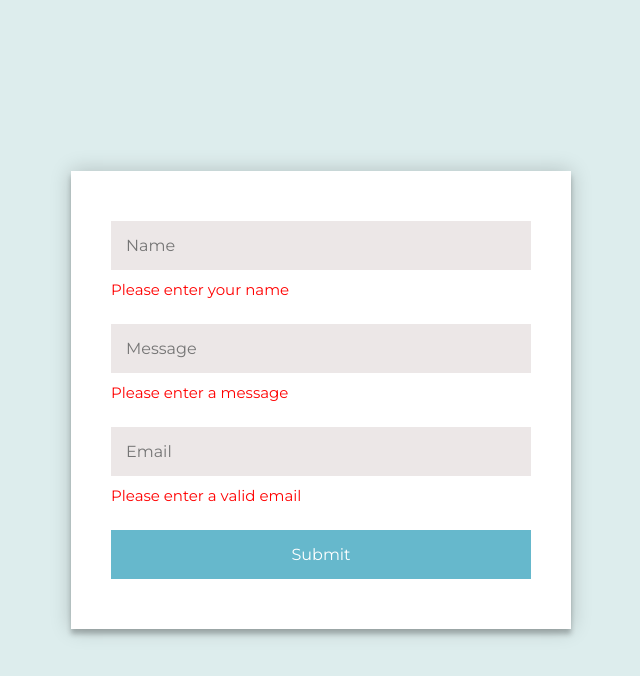
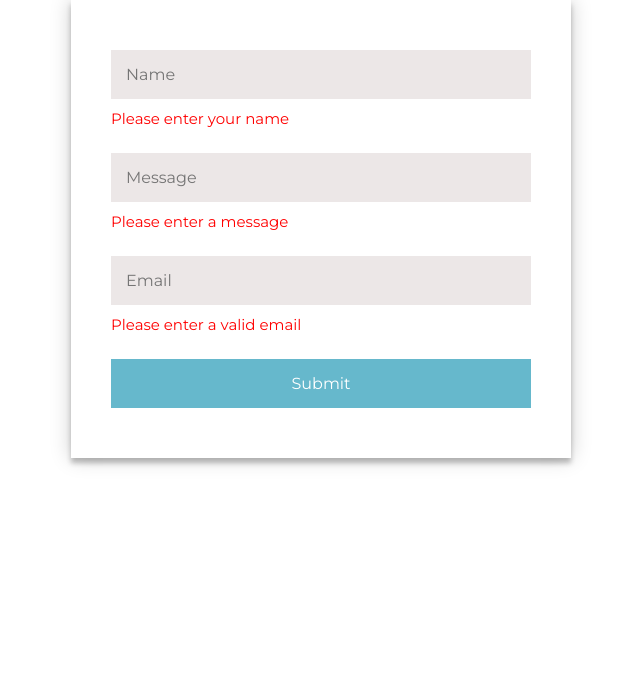
Before and after one commit to Slavi-Svec/react-components, a React (Create React App) app: page / in a window 1280 px wide. Shown: the top 676 px of the page, without its empty margins (319-959 px from the left). Built offline with nearby package versions, Linux system fonts and the light colour scheme.

Commit message:
Update styles

```diff
--- a/src/Components/ContactForm/ContactForm.jsx
+++ b/src/Components/ContactForm/ContactForm.jsx
@@ -32,7 +32,7 @@ const ContactForm = () => {
   }
 
   return (
-    <section className="form">
+    <section className="form-section">
       <div className="form-container">
         <form className="submit-form" onSubmit={handleSubmit}>
           {submitted && valid ? (
```
